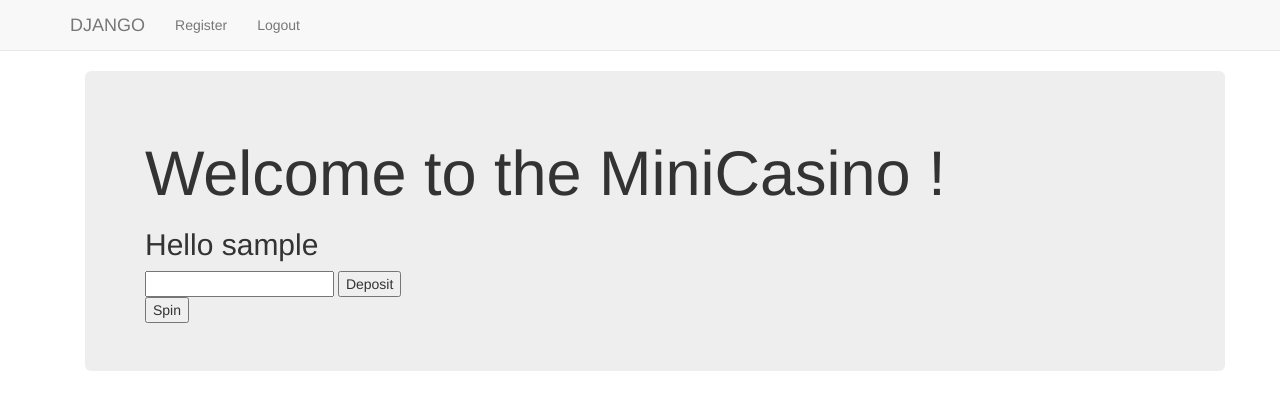
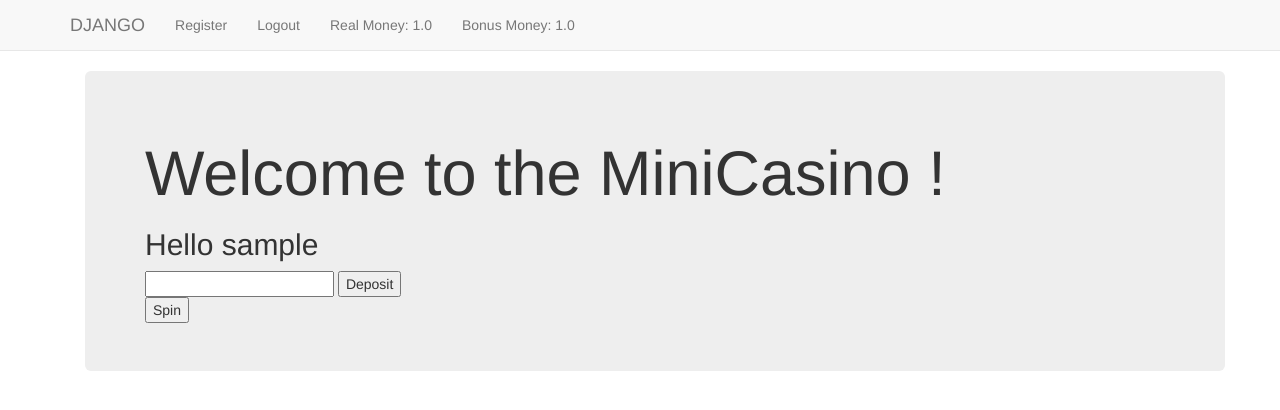
Before and after one commit to wagnerdelima/mini-casino, a Django app: page / in a window 1280 px wide. Shown: the top 410 px of the page. Run offline with Django 3.2, Linux system fonts and the light colour scheme; a user stored in the database is signed in; tables that the repository leaves empty hold one stand-in row (values such as "Sample post"); some libraries are stand-ins or nearby versions.

Commit message:
Added amounts do dashboard. and once deposit amount is converted to real number

```diff
--- a/casino/models.py
+++ b/casino/models.py
@@ -82,7 +82,7 @@ class Wallet(models.Model):
         try:
             with transaction.atomic():
                 # adds deposit to the amount
-                self.real_money += amount
+                self.real_money += abs(amount)
                 if amount > self.deposit_bonus_amount:
                     # if amount is greater than
                     # x euros we grant customers a bonus
--- a/casino/views.py
+++ b/casino/views.py
@@ -10,7 +10,20 @@ from casino.models import Wallet
 
 
 def index(request):
-    return render(request, 'index.html')
+    real_money: float = 0.0
+    bonus_money: float = 0.0
+    if request.user.is_authenticated:
+        wallet = Wallet.objects.get(customeruser=request.user)
+        real_money = wallet.real_money
+        bonus_money = wallet.bonus_money
+    return render(
+        request,
+        'index.html',
+        {
+            'real': real_money,
+            'bonus': bonus_money,
+        }
+    )
 
 
 @login_required
@@ -71,15 +84,17 @@ def deposit(request):
     deposited = False
     error = False
     amount = 0.0
+    wallet: Wallet = None
     if request.method == 'POST' and request.user.is_authenticated:
         try:
-            amount: str = float(request.POST.get('amount'))
+            amount = float(request.POST.get('amount'))
             wallet = Wallet.objects.get(customeruser=request.user)
-            wallet.deposit_amount()
+            wallet.deposit_amount(amount)
 
             deposited = True
         except ValueError:
             error = True
+            print('There was an error processing the deposit.')
 
     return render(
         request,
@@ -87,6 +102,8 @@ def deposit(request):
         {
             'deposited': deposited,
             'amount': amount,
-            'error': error
+            'error': error,
+            'real': wallet.real_money,
+            'bonus': wallet.bonus_money,
         }
     )
--- a/templates/base.html
+++ b/templates/base.html
@@ -17,6 +17,8 @@
             {# Some logic on what to display for last item#}
             {% if user.is_authenticated %}
                 <li><a href="{% url 'logout' %}">Logout</a></li>
+                <li><a>Real Money: {{ real }}</a></li>
+                <li><a>Bonus Money: {{ bonus }}</a></li>
             {% else %}
                 <li><a class="navbar-link" href="{% url 'casino:login_user' %}">Login</a></li>
             {% endif %}
```
